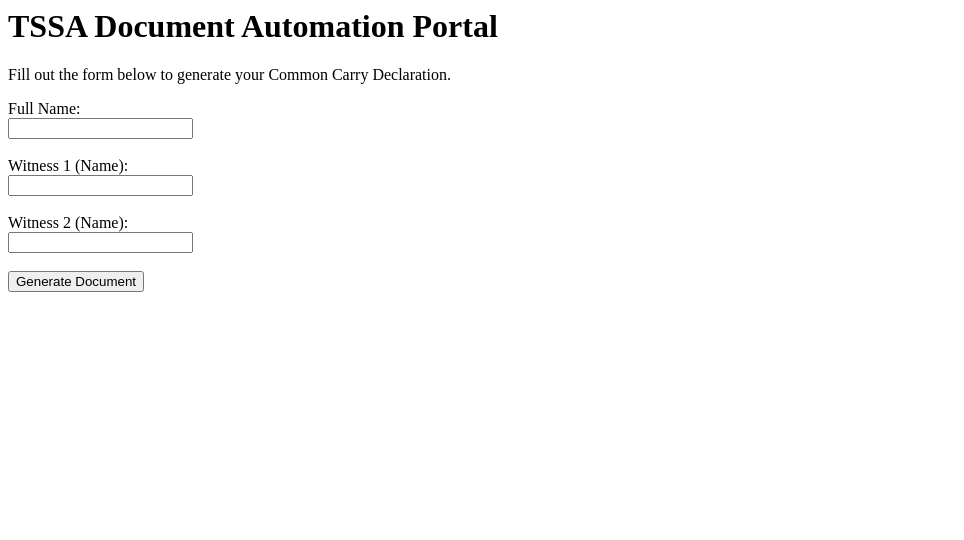
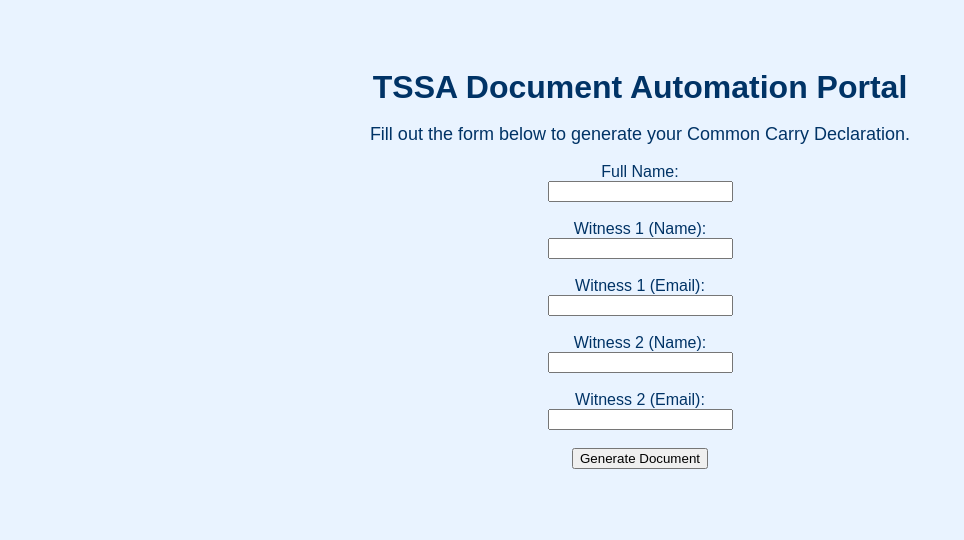
Before and after one commit to agentdoccie/TSSA-Document-Automation, a plain HTML site: page index.html in a window 1280 px wide. Shown: the whole page, without its empty margins (0-964 px from the left). Drawn offline with Linux system fonts and the light colour scheme.

Commit message:
Refactor HTML form structure and add fields

```diff
--- a/index.html
+++ b/index.html
@@ -1,21 +1,37 @@
+<!DOCTYPE html>
+<html lang="en">
+  <head>
+    <meta charset="UTF-8" />
+    <meta name="viewport" content="width=device-width, initial-scale=1.0" />
+    <title>TSSA Document Automation Portal</title>
+    <link rel="stylesheet" href="style.css" />
+  </head>
   <body>
     <h1>TSSA Document Automation Portal</h1>
     <p>Fill out the form below to generate your Common Carry Declaration.</p>
 
-  <form id="documentForm">
-    <label for="fullName">Full Name:</label><br>
-    <input type="text" id="fullName" name="fullName" required><br><br>
+    <form id="declarationForm">
+      <label for="fullName">Full Name:</label><br />
+      <input type="text" id="fullName" name="fullName" required /><br /><br />
 
-    <label for="witness1">Witness 1 (Name):</label><br>
-    <input type="text" id="witness1" name="witness1" required><br><br>
+      <label for="witness1Name">Witness 1 (Name):</label><br />
+      <input type="text" id="witness1Name" name="witness1Name" required /><br /><br />
 
-    <label for="witness2">Witness 2 (Name):</label><br>
-    <input type="text" id="witness2" name="witness2" required><br><br>
+      <label for="witness1Email">Witness 1 (Email):</label><br />
+      <input type="email" id="witness1Email" name="witness1Email" /><br /><br />
+
+      <label for="witness2Name">Witness 2 (Name):</label><br />
+      <input type="text" id="witness2Name" name="witness2Name" required /><br /><br />
+
+      <label for="witness2Email">Witness 2 (Email):</label><br />
+      <input type="email" id="witness2Email" name="witness2Email" /><br /><br />
 
       <button type="submit">Generate Document</button>
     </form>
 
-  <p id="statusMessage"></p>
+    <p id="error" style="color: red; margin-top: 20px;"></p>
 
+    <!-- ✅ Make sure this script tag is LAST so the form exists before JS runs -->
     <script src="form.js"></script>
   </body>
+</html>
```
Lines whose indentation alone changed are shown as unchanged.
